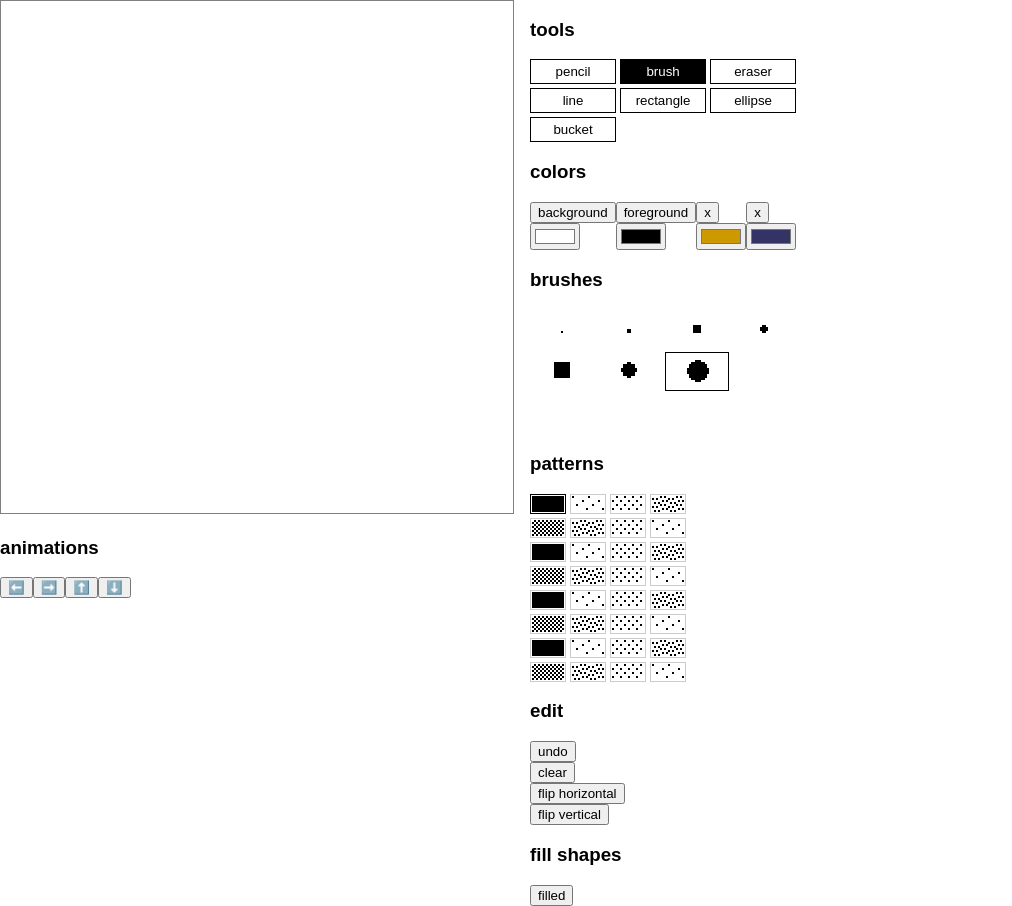
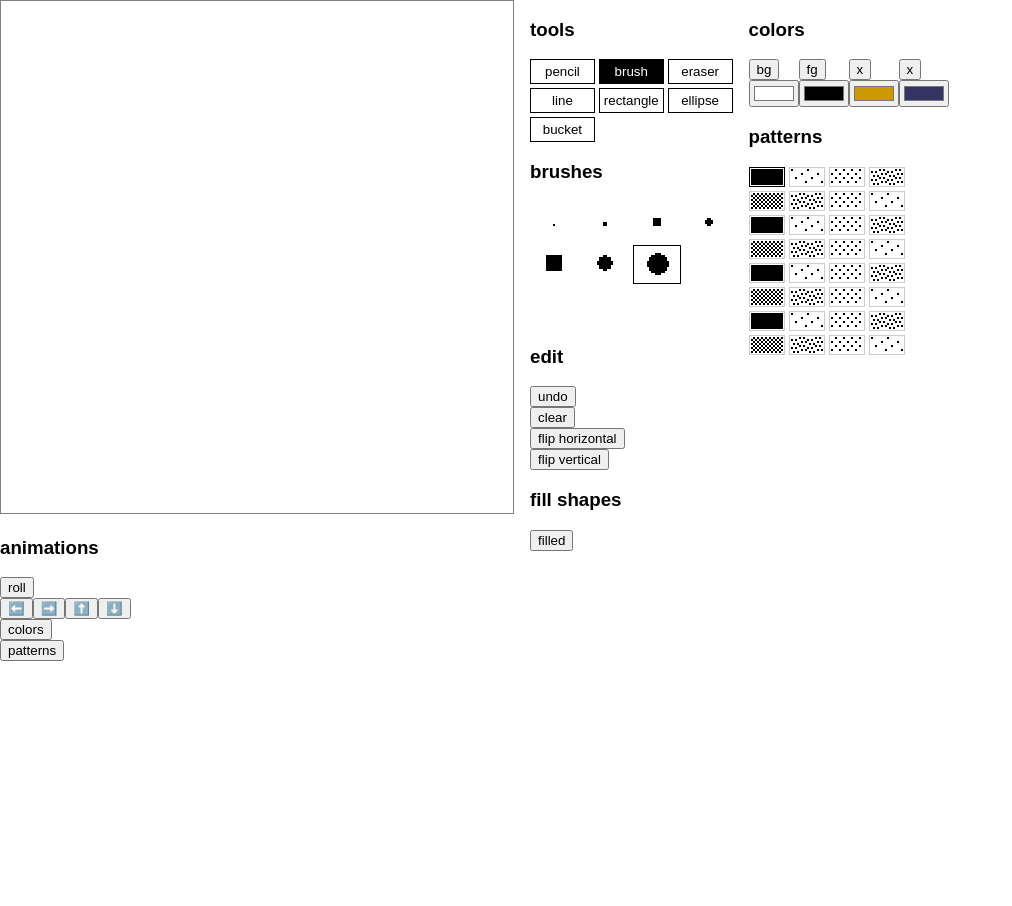
Before and after one commit to modernserf/literally-hypercard, a React (Create React App) app: page / in a window 1280 px wide. Shown: the whole page, without its empty margins (0-1012 px from the left). After the commit the page ends 800 px from the top, so only its background shows below. Built offline with nearby package versions, Linux system fonts and the light colour scheme.

Commit message:
ui + fixes

```diff
--- /dev/null
+++ b/src/AnimationControls.js
@@ -0,0 +1,66 @@
+import React from "react"
+import styled from "styled-components"
+import { parseFillPattern } from "./palette"
+import { formatValue } from "./Color"
+
+const ColorButton = styled.button`
+    appearance: none;
+    border: ${({selected}) => selected ? "2px solid black" : "2px solid #ccc"};
+    margin: 4px;
+    width: 32px;
+    height: 16px;
+`
+
+export default function Animation ({ fill, palette, dispatch }) {
+    const { roll, colors, patterns, foreground, background } = parseFillPattern(fill)
+
+    return (
+        <div>
+            <h3>animations</h3>
+            <div>
+                <button onClick={() => dispatch("setRoll", {})}>roll</button>
+                {roll && <div>
+                    <button onClick={() => dispatch("setRoll", {...roll, left: !roll.left})}>⬅️</button>
+                    <button onClick={() => dispatch("setRoll", {...roll, right: !roll.right})}>➡️</button>
+                    <button onClick={() => dispatch("setRoll", {...roll, up: !roll.up})}>⬆️</button>
+                    <button onClick={() => dispatch("setRoll", {...roll, down: !roll.down})}>⬇️</button>
+                </div>}
+            </div>
+
+            <div>
+                <button onClick={() => dispatch("setColorCycle", [background, background, background])}>colors</button>
+                {colors && <div>
+                    <div>{palette.colors.map((color, i) => i !== foreground && (
+                        <ColorButton key={i} selected={i === colors[0]}
+                            style={{ backgroundColor: formatValue(color) }}
+                            onClick={() => dispatch("setColorCycle", [i, colors[1], colors[2]])} />
+                    ))}</div>
+                    <div>{palette.colors.map((color, i) => (
+                        <ColorButton key={i} selected={i === colors[1]}
+                            style={{ backgroundColor: formatValue(color) }}
+                            onClick={() => dispatch("setColorCycle", [colors[0], i, colors[2]])} />
+                    ))}</div>
+                    <div>{palette.colors.map((color, i) => (
+                        <ColorButton key={i} selected={i === colors[2]}
+                            style={{ backgroundColor: formatValue(color) }}
+                            onClick={() => dispatch("setColorCycle", [colors[0], colors[1], i])} />
+                    ))}</div>
+                </div>}
+            </div>
+
+            <div>
+                <button onClick={() => dispatch("setPatternCycle", [0,2])}>
+                    patterns
+                </button>
+                {!!patterns && <div>
+                    <div>
+                        <input type="range" min={0} max={7} value={patterns[0]}
+                            onChange={(e) => dispatch("setPatternCycle", [Number(e.target.value), patterns[1]])}/>
+                        <input type="range" min={0} max={7} value={patterns[1]}
+                            onChange={(e) => dispatch("setPatternCycle", [patterns[0], Number(e.target.value)])}/>
+                    </div>
+                </div>}
+            </div>
+        </div>
+    )
+}
--- a/src/App.js
+++ b/src/App.js
@@ -5,6 +5,7 @@ import { colors, tools, editActions } from "./config"
 import { brushes, patterns } from "./resources"
 import { getPixel, createBuffer, copy, flipHorizontal, flipVertical } from "./buffer"
 import Palette, { createFillPattern } from "./palette"
+import AnimationControls from "./AnimationControls"
 import Color , {unformatValue} from "./Color"
 import Patterns from "./Patterns"
 import Canvas from "./Canvas"
@@ -88,15 +89,10 @@ function reducer (state, type, payload) {
         return { fillShapes: !state.fillShapes }
     }
 
-    if (type === "selectForegroundColor") {
+    if (type === "selectColors") {
+        const { foreground, background } = payload
         return {
-            fill: createFillPattern(state.fill, { foreground: payload })
-        }
-    }
-
-    if (type === "selectBackgroundColor") {
-        return {
-            fill: createFillPattern(state.fill, { background: payload })
+            fill: createFillPattern(state.fill, { foreground, background })
         }
     }
 
@@ -109,9 +105,21 @@ function reducer (state, type, payload) {
         }
     }
 
-    if (type === "toggleRoll") {
+    if (type === "setRoll") {
         return {
-            fill: createFillPattern(state.fill, { roll: {[payload]: true } })
+            fill: createFillPattern(state.fill, { roll: payload })
+        }
+    }
+
+    if (type === "setColorCycle") {
+        return {
+            fill: createFillPattern(state.fill, { colors: payload })
+        }
+    }
+
+    if (type === "setPatternCycle") {
+        return {
+            fill: createFillPattern(state.fill, { patterns: payload })
         }
     }
 
@@ -244,31 +252,18 @@ class App extends Component {
                         palette={palette}
                         dispatch={this.dispatch}
                         scale={scale} />
-                    <div>
-                        <h3>animations</h3>
-                        <div>
-                            <button onClick={() => this.dispatch("toggleRoll", "left")}>⬅️</button>
-                            <button onClick={() => this.dispatch("toggleRoll", "right")}>➡️</button>
-                            <button onClick={() => this.dispatch("toggleRoll", "up")}>⬆️</button>
-                            <button onClick={() => this.dispatch("toggleRoll", "down")}>⬇️</button>
-                        </div>
-                    </div>
+                    <AnimationControls fill={fill}
+                        palette={palette}
+                        dispatch={this.dispatch} />
                 </div>
                 <div className="right">
                     <Tools selected={tool}
                         dispatch={this.dispatch}
                         tools={tools}/>
-                    <Color fill={fill}
-                        dispatch={this.dispatch}
-                        palette={palette} />
                     <Brushes selected={brush}
                         dispatch={this.dispatch}
                         scale={scale}
                         brushes={brushes}/>
-                    <Patterns selected={fill}
-                        dispatch={this.dispatch}
-                        palette={palette}
-                        scale={scale}/>
                     <EditActions dispatch={this.dispatch} />
                     <div>
                         <h3>fill shapes</h3>
@@ -276,7 +271,15 @@ class App extends Component {
                             {this.state.fillShapes ? "filled" : "empty"}
                         </button>
                     </div>
-
+                </div>
+                <div className="right">
+                    <Color fill={fill}
+                        dispatch={this.dispatch}
+                        palette={palette} />
+                    <Patterns selected={fill}
+                        dispatch={this.dispatch}
+                        palette={palette}
+                        scale={scale}/>
                 </div>
             </Flex>
         )
--- a/src/Color.js
+++ b/src/Color.js
@@ -40,21 +40,30 @@ export default function Color ({ fill, dispatch, palette }) {
                 <div key={i}>
                     <div>
                         {i === foreground ? (
-                            <button onClick={() => dispatch("selectBackgroundColor", i)}>
-                                foreground
+                            <button onClick={() => dispatch("selectColors", {
+                                background: foreground,
+                                foreground: background,
+                            })}>
+                                fg
                             </button>
                         ) : i === background ? (
-                            <button onClick={() => dispatch("selectForegroundColor", i)}>
-                                background
+                            <button onClick={() => dispatch("selectColors", {
+                                background: foreground,
+                                foreground: background
+                            })}>
+                                bg
                             </button>
                         ) : (
-                            <button onClick={() => dispatch("selectForegroundColor", i)}>
+                            <button onClick={() => dispatch("selectColors", {
+                                foreground: i,
+                                background: background,
+                            })}>
                                 x
                             </button>
                         )}
                     </div>
                     <ColorPicker value={color}
-                        onChange={(value) => this.dispatch("setColorValue", { color: value, index: i})}/>
+                        onChange={(value) => dispatch("setColorValue", { color: value, index: i})}/>
                 </div>
             ))}</Flex>
         </div>
--- a/src/buffer.js
+++ b/src/buffer.js
@@ -69,7 +69,7 @@ export function setImageData (ctx, buffer, scale, frame, palette) {
     const xScale = (1 << logW + scale - 1) - 1
 
     if (palette) {
-        for (let i = 0; i < ln; i += 4) {
+        for (let i = 0; i < ln; i += 8) {
             const y = i >> yScale
             const x = (i >> 2 >> scale) & xScale
             const px = palette.getPixel(buffer, x, y, frame)
@@ -77,9 +77,13 @@ export function setImageData (ctx, buffer, scale, frame, palette) {
             imageData.data[i + 1] = px.g
             imageData.data[i + 2] = px.b
             imageData.data[i + 3] = 255
+            imageData.data[i + 4] = px.r
+            imageData.data[i + 5] = px.g
+            imageData.data[i + 6] = px.b
+            imageData.data[i + 7] = 255
         }
     } else {
-        for (let i = 0; i < ln; i += 4) {
+        for (let i = 0; i < ln; i += 8) {
             const y = i >> yScale
             const x = (i >> 2 >> scale) & xScale
             const px = getPixel(buffer, x, y)
@@ -89,6 +93,10 @@ export function setImageData (ctx, buffer, scale, frame, palette) {
                 imageData.data[i + 1] = 0
                 imageData.data[i + 2] = 0
                 imageData.data[i + 3] = 255
+                imageData.data[i + 4] = 0
+                imageData.data[i + 5] = 0
+                imageData.data[i + 6] = 0
+                imageData.data[i + 7] = 255
             }
         }
     }
--- a/src/palette.js
+++ b/src/palette.js
@@ -2,10 +2,7 @@ import { getPixel } from "./buffer"
 
 export function createFillPattern (fill, params) {
     if ("foreground" in params) {
-        const prevFg = fill & 0b11
-        const prevBg = ((fill >> 2) & 0b11) ^ prevFg
         fill = (fill & ~0b11) + params.foreground
-        fill = (fill & ~(0b11 << 2)) + ((prevBg ^ params.foreground) << 2)
     }
     if ("background" in params) {
         const fg = fill & 0b11
@@ -15,23 +12,24 @@ export function createFillPattern (fill, params) {
         fill =  (fill & ~(0b11111 << 4)) + (params.pattern << 4)
     }
     if ("roll" in params) {
-        if (params.roll.down) { fill = (fill & ~(1 << 9)) + (1 << 9) }
-        if (params.roll.up) { fill = (fill & ~(1 << 10)) + (1 << 10) }
-        if (params.roll.left) { fill = (fill & ~(1 << 11)) + (1 << 11) }
-        if (params.roll.right) { fill = (fill & ~(1 << 12)) + (1 << 12) }
+        fill = fill & ~(0b1111111 << 9)
+        if (params.roll.down) { fill += (1 << 9) }
+        if (params.roll.up) { fill += (1 << 10) }
+        if (params.roll.left) { fill += (1 << 11) }
+        if (params.roll.right) { fill += (1 << 12) }
     } else  if ("colors" in params) {
-        // TODO: if c0 == fg, rotate; repeat if c1 == fg
-
+        fill = fill & ~(0b1111111 << 9)
         const fg = fill & 0b11
         const c0 = params.colors[0] ^ fg
         const c1 = params.colors[1] ^ fg
         const c2 = params.colors[2] ^ fg
         const colors = c2 + (c1 << 2) + (c0 << 4)
-        fill = (fill & ~(0b111111 << 9)) + (colors << 9)
+        fill += (colors << 9)
     } else if ("patterns" in params) {
+        fill = fill & ~(0b1111111 << 9)
         const [offset1, offset2] = params.patterns
         const offset = offset2 + (offset1 << 3)
-        fill = (fill & ~(0b1111111 << 9)) + (offset << 9) + (1 << 15)
+        fill += (offset << 9) + (1 << 15)
     }
     return fill
 }
@@ -45,14 +43,14 @@ export function parseFillPattern (fill) {
     }
 
     // rolling patterns
-    if (fill < 4096) {
+    if (fill < 8192) {
         params.roll = {
             down: (fill >> 9) & 1,
             up: (fill >> 10) & 1,
             left: (fill >> 11) & 1,
             right: (fill >> 12) & 1
         }
-    } else if (fill < 16384) {
+    } else if (fill < 32768) {
         params.colors = [
             ((fill >> 13) & 0b11) ^ fg,
             ((fill >> 11) & 0b11) ^ fg,
@@ -115,7 +113,7 @@ export default class Palette {
         const fgID = colorID & 0b11
         const fgColor = this.colors[fgID]
         // solid color
-        if (colorID < 4) { return fgColor }
+        if (colorID < 16) { return fgColor }
 
         const bgID = (colorID >> 2) & 0b11
         const bgColor = this.colors[bgID ^ fgID]
@@ -142,7 +140,7 @@ export default class Palette {
         }
 
         // color cycles
-        if (colorID < 16384) {
+        if (colorID < 32768) {
             const c1 = this.colors[((colorID >> 13) & 0b11) ^ fgID]
             const c2 = this.colors[((colorID >> 11) & 0b11) ^ fgID]
             const c3 = this.colors[((colorID >> 9) & 0b11) ^ fgID]
@@ -171,14 +169,14 @@ export default class Palette {
         }
 
         // pattern wavetable
-        const target = (patternID + (colorID >> 12) & 0b111) & 31
+        const target = (patternID + 1 + (colorID >> 12) & 0b111) & 31
         const interpolateWith = (patternID + (colorID >> 9) & 0b111) & 31
         const dX = x & 7
         const dY = y & 7
         const px0 = getPixel(pattern, dX, dY) ? fgColor : bgColor
         const px1 = getPixel(this.patterns[target], dX, dY) ? fgColor : bgColor
         const inter = getPixel(this.patterns[interpolateWith], dX, dY)
-        switch ((frame >> 2) & 3) {
+        switch ((frame >> 3) & 3) {
         case 0:
             return px0
         case 1:
```
Also changed, not shown: .eslintrc.js, 2 other files (tests, documents, lock files or other folders).
